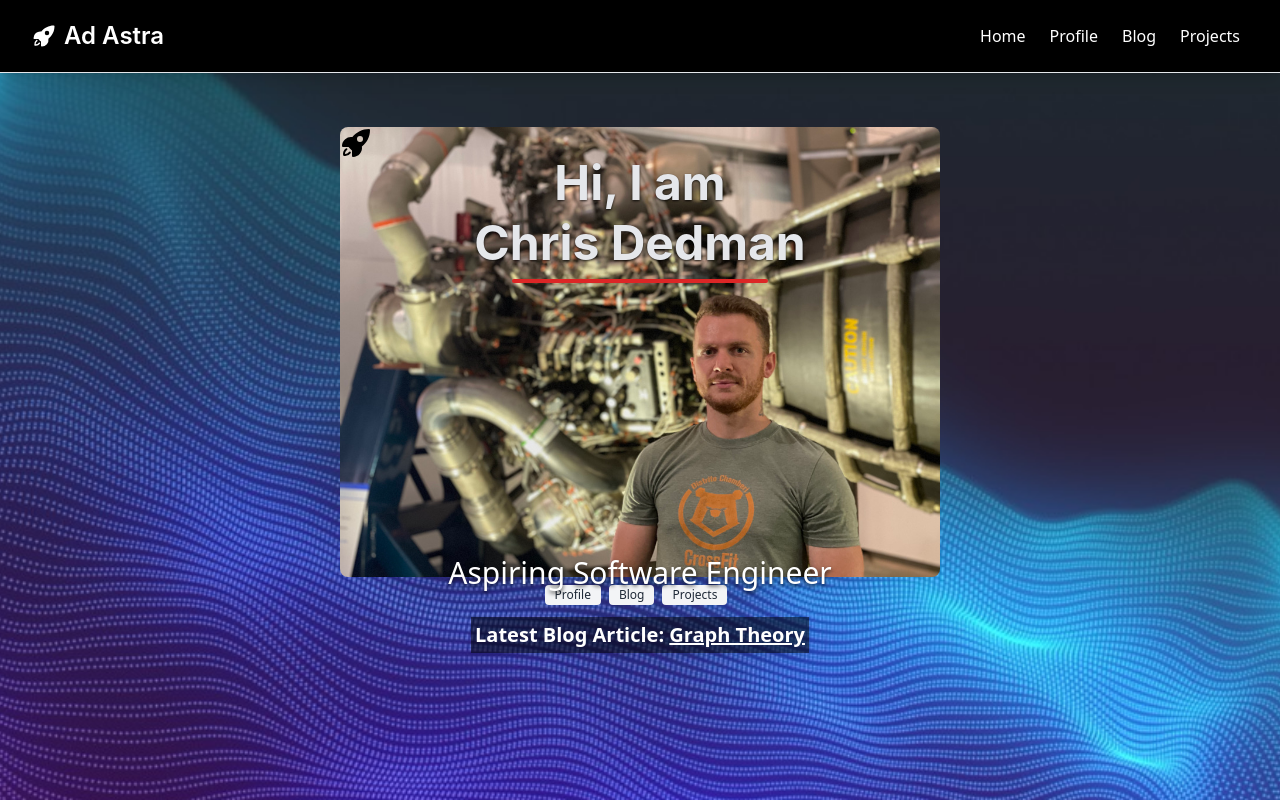
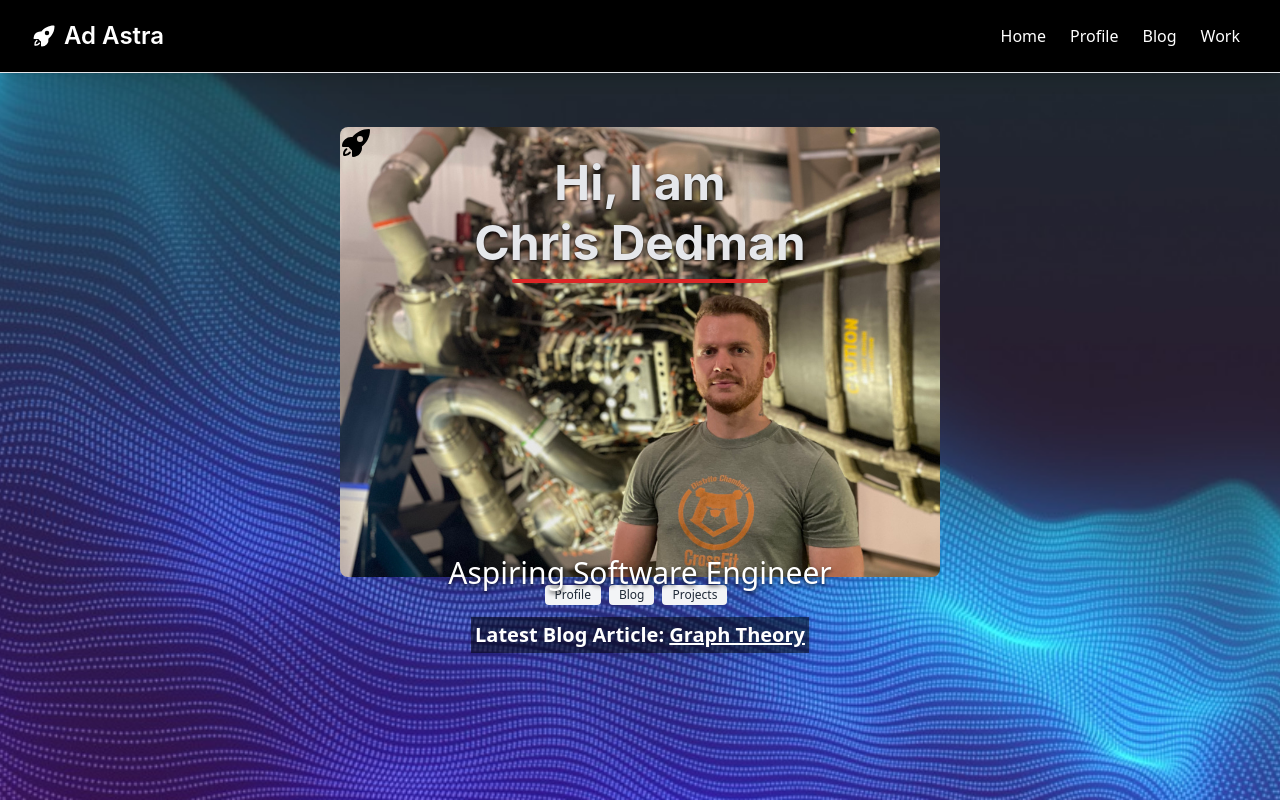
Before and after one commit to chrisdedman/website, a Next.js app: page / in a window 1280 px wide. Built offline with nearby package versions, Linux system fonts and the light colour scheme.

Commit message:
Updated projects to work header

```diff
--- a/src/components/navigation.tsx
+++ b/src/components/navigation.tsx
@@ -37,7 +37,7 @@ export default function Menu() {
             <NavItem to="/">Home</NavItem>
             <NavItem to="/profile">Profile</NavItem>
             <NavItem to="https://astranebula.gitbook.io/">Blog</NavItem>
-            <NavItem to="/projects">Projects</NavItem>
+            <NavItem to="/projects">Work</NavItem>
           </div>
         </div>
       </div>
```
